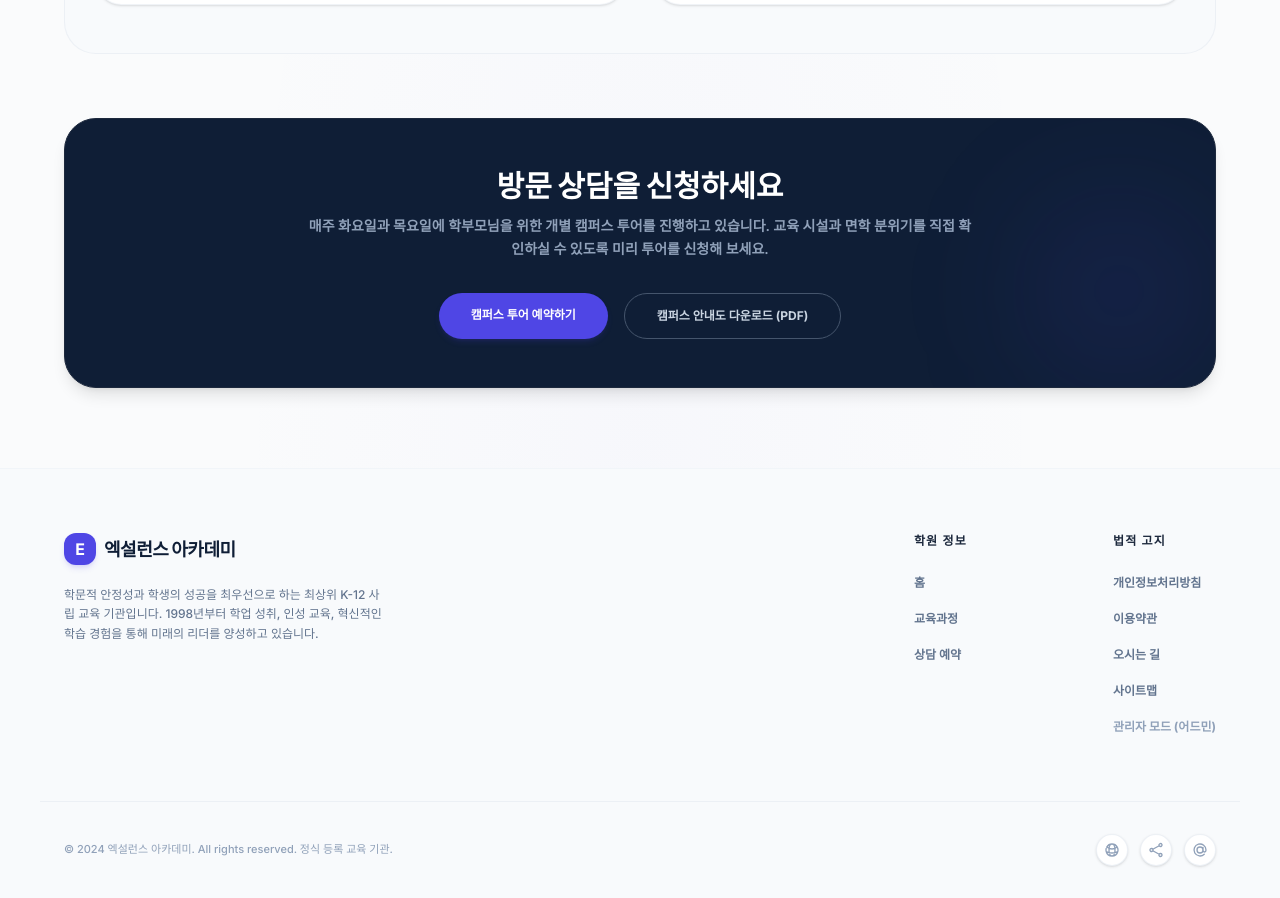
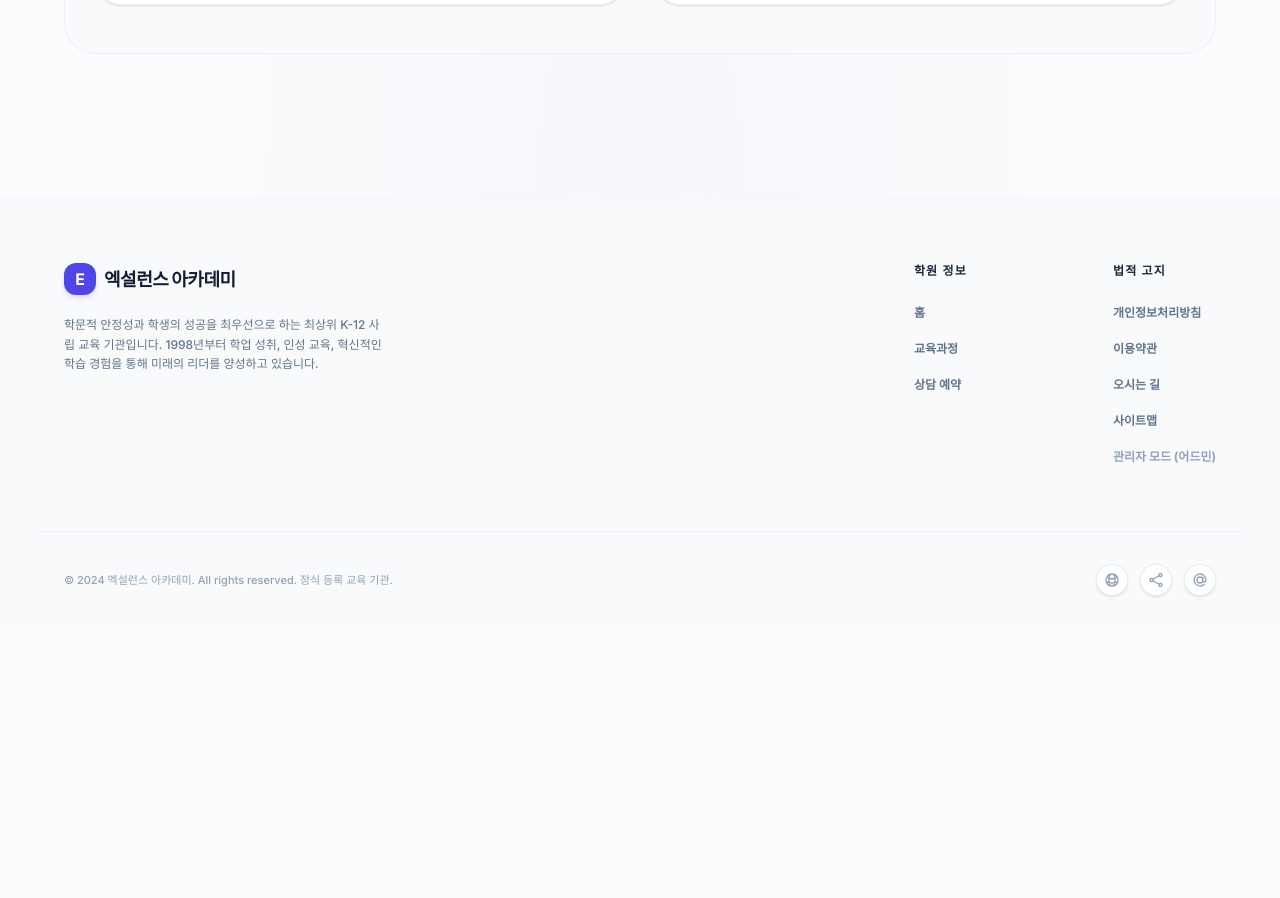
Before and after one commit to randomfosel2/academy-landing, a Next.js app: page /contact in a window 1280 px wide. Shown: the part 1333-2231 px from the top of the page. After the commit the page ends 1961 px from the top, so only its background shows below. Built offline with nearby package versions, Linux system fonts and the light colour scheme; a web font is replaced by a local one.

Commit message:
feat: 오시는 길 페이지에서 방문 상담 및 캠퍼스 투어 관련 CTA 섹션 삭제

```diff
--- a/app/contact/page.tsx
+++ b/app/contact/page.tsx
@@ -1,4 +1,3 @@
-import Link from "next/link";
 import Icon from "../../components/Icon";
 
 export default function Contact() {
@@ -171,27 +170,7 @@ export default function Contact() {
         </div>
       </section>
 
-      {/* CTA Section - Inspired by Monie Success CTA banner */}
-      <section className="text-center">
-        <div className="bg-[#0f1e36] p-8 md:p-12 rounded-[32px] text-slate-300 border border-slate-800 shadow-lg relative overflow-hidden">
-          <div className="absolute right-0 bottom-0 w-48 h-48 bg-secondary/10 rounded-full blur-3xl"></div>
-          <h2 className="text-2xl md:text-3xl font-extrabold text-white mb-3 font-display">방문 상담을 신청하세요</h2>
-          <p className="text-xs md:text-sm text-slate-400 max-w-2xl mx-auto mb-8 leading-relaxed font-semibold">
-            매주 화요일과 목요일에 학부모님을 위한 개별 캠퍼스 투어를 진행하고 있습니다. 교육 시설과 면학 분위기를 직접 확인하실 수 있도록 미리 투어를 신청해 보세요.
-          </p>
-          <div className="flex flex-wrap justify-center gap-4">
-            <Link
-              href="/reservation"
-              className="bg-secondary text-white px-8 py-3.5 rounded-full font-bold text-xs hover:opacity-95 shadow-md shadow-secondary/15 transition-all premium-glow-btn"
-            >
-              캠퍼스 투어 예약하기
-            </Link>
-            <button className="border border-slate-600 text-slate-300 hover:text-white px-8 py-3.5 rounded-full font-bold text-xs hover:bg-white/5 transition-all active:scale-95">
-              캠퍼스 안내도 다운로드 (PDF)
-            </button>
-          </div>
-        </div>
-      </section>
+
     </main>
   );
 }
```
